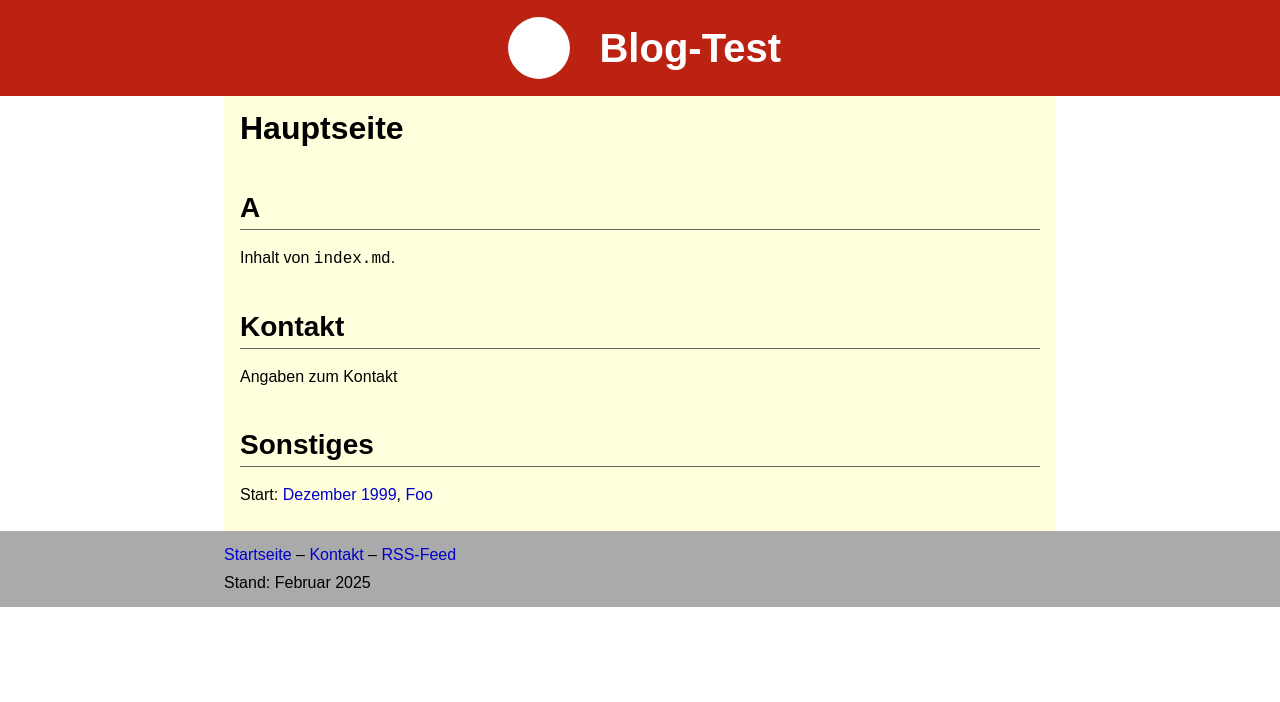
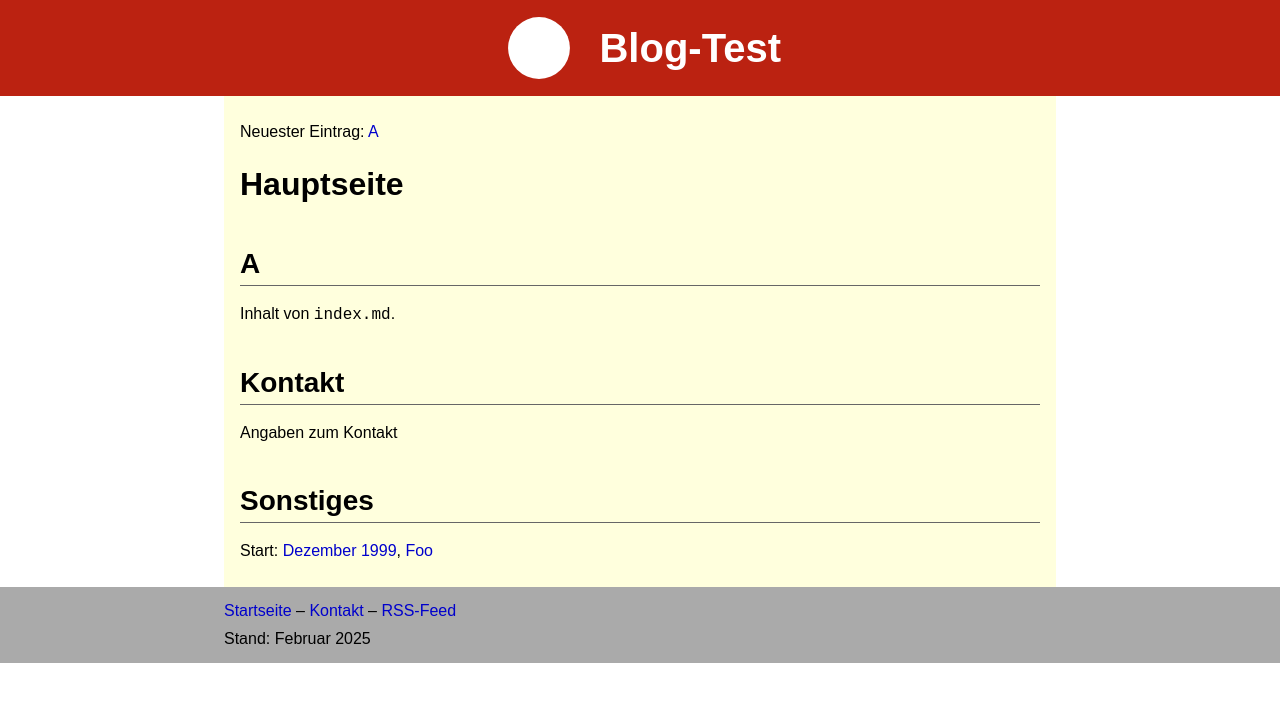
Before and after one commit to Schnark/blog-test, a Jekyll site: the page built from index.md, in a window 1280 px wide. Shown: the top 702 px of the page. Built offline with Jekyll 4.4.1, drawn with Linux system fonts in a browser that asks for light colours; our own code applies the rules of GitHub Pages for plain Markdown files.

Commit message:
Update home.html

```diff
--- a/_layouts/home.html
+++ b/_layouts/home.html
@@ -2,5 +2,7 @@
 layout: default
 ---
 <article>
+{% assign post = site.posts.first %}
+<p>Neuester Eintrag: <a href="{{ site.baseurl }}{{ post.url }}">{{ post.title }}</a></p>
 {{content}}
 </article>
```
